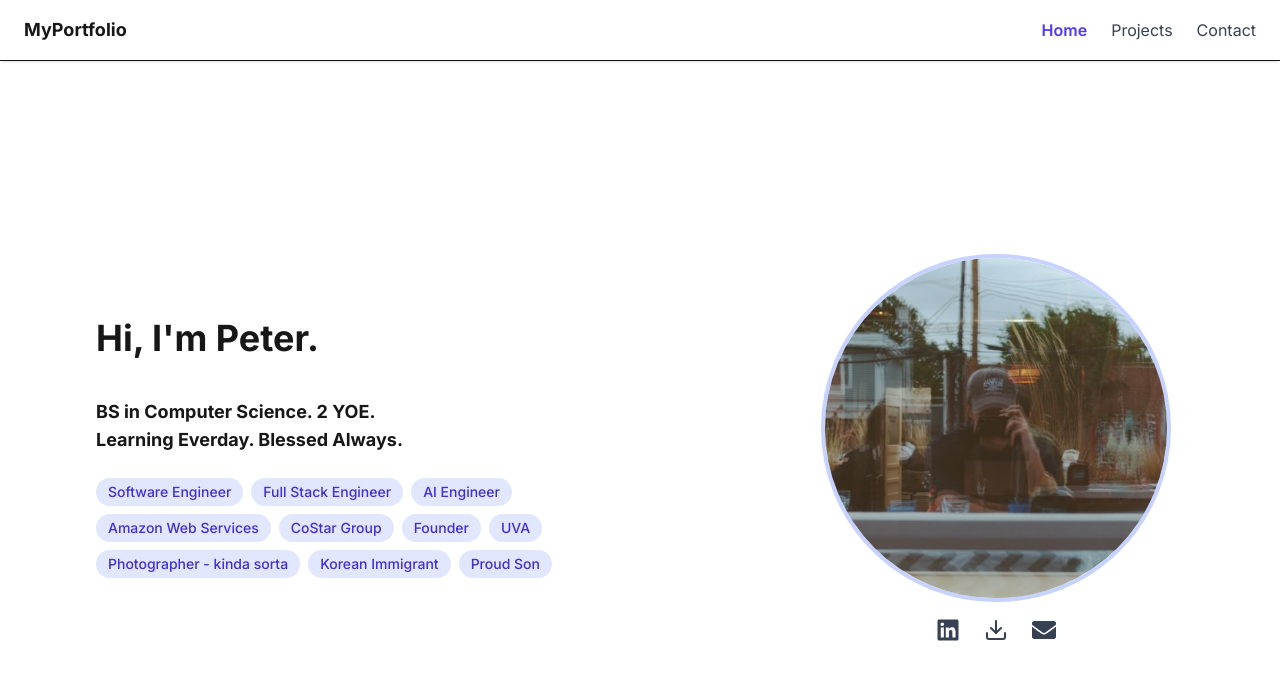
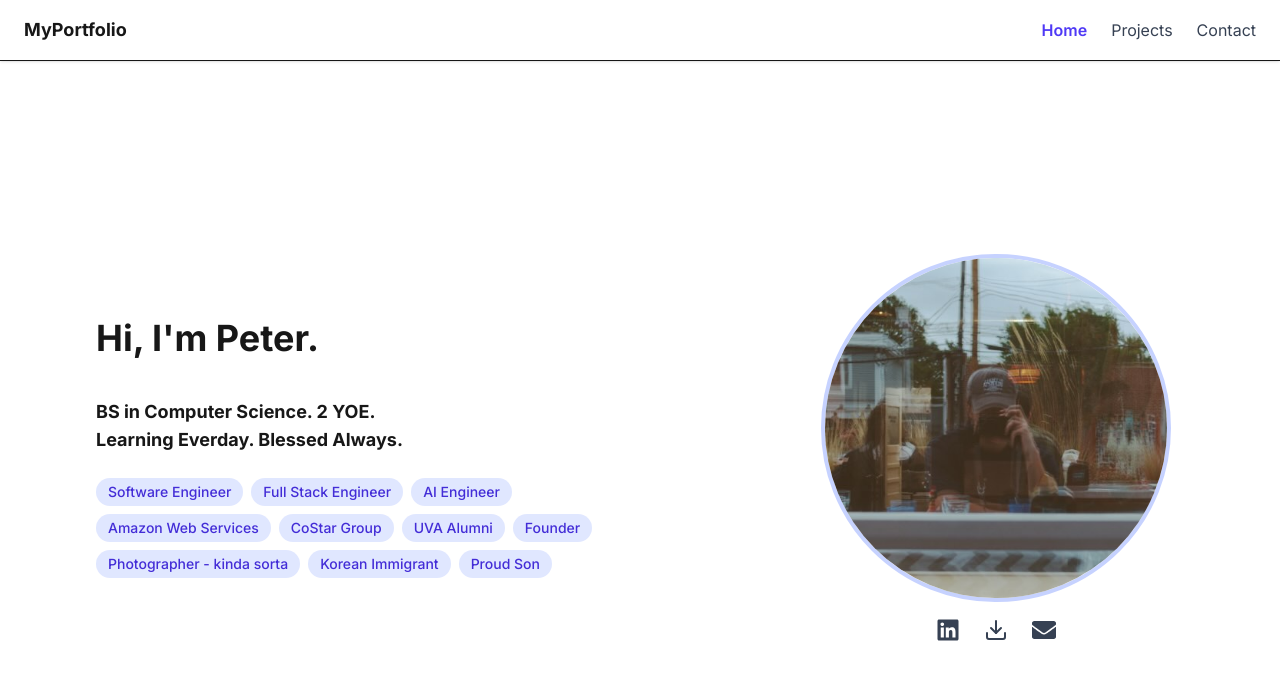
Before and after one commit to PeterShin23/just-me, a Next.js app: page / in a window 1280 px wide. Shown: the top 680 px of the page. Built offline with nearby package versions, Linux system fonts and the light colour scheme.

Commit message:
max width on tags

```diff
--- a/src/components/Hero.tsx
+++ b/src/components/Hero.tsx
@@ -5,7 +5,7 @@ import Image from 'next/image'
 import { FaLinkedin, FaEnvelope } from 'react-icons/fa'
 import { FiDownload } from 'react-icons/fi'
 
-const tags = ['Software Engineer', 'Full Stack Engineer', 'AI Engineer', 'Amazon Web Services', 'CoStar Group', 'Founder', 'UVA', 'Photographer - kinda sorta', 'Korean Immigrant', 'Proud Son']
+const tags = ['Software Engineer', 'Full Stack Engineer', 'AI Engineer', 'Amazon Web Services', 'CoStar Group', 'UVA Alumni', 'Founder', 'Photographer - kinda sorta', 'Korean Immigrant', 'Proud Son']
 
 const tagVariants = {
   hidden: { opacity: 0, y: 12, scale: 0.95 },
@@ -49,6 +49,9 @@ const Hero = () => {
 
         <motion.div
           className="flex flex-wrap gap-2"
+          style={{
+            maxWidth: "550px"
+          }}
           initial="hidden"
           animate="visible"
           variants={{
```
